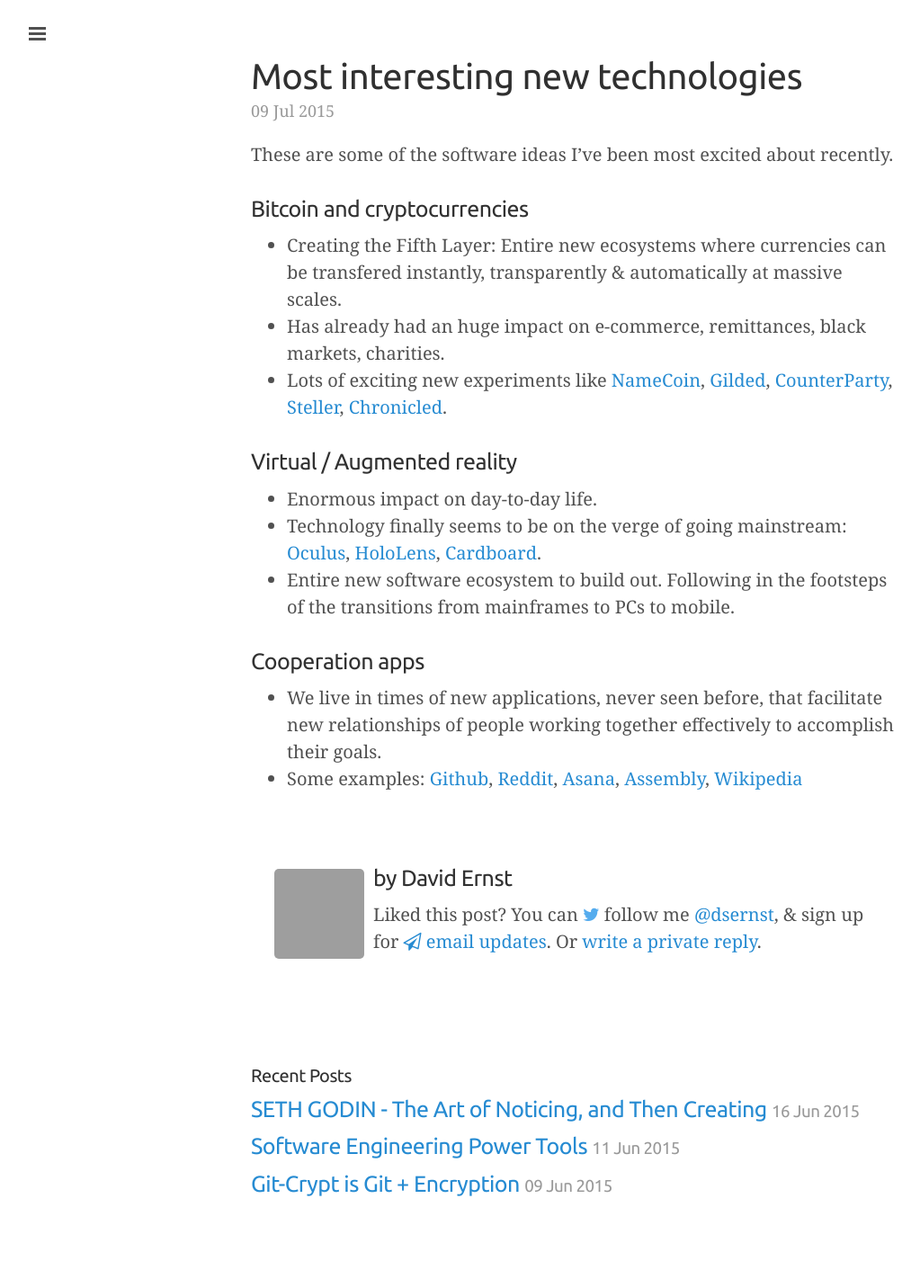
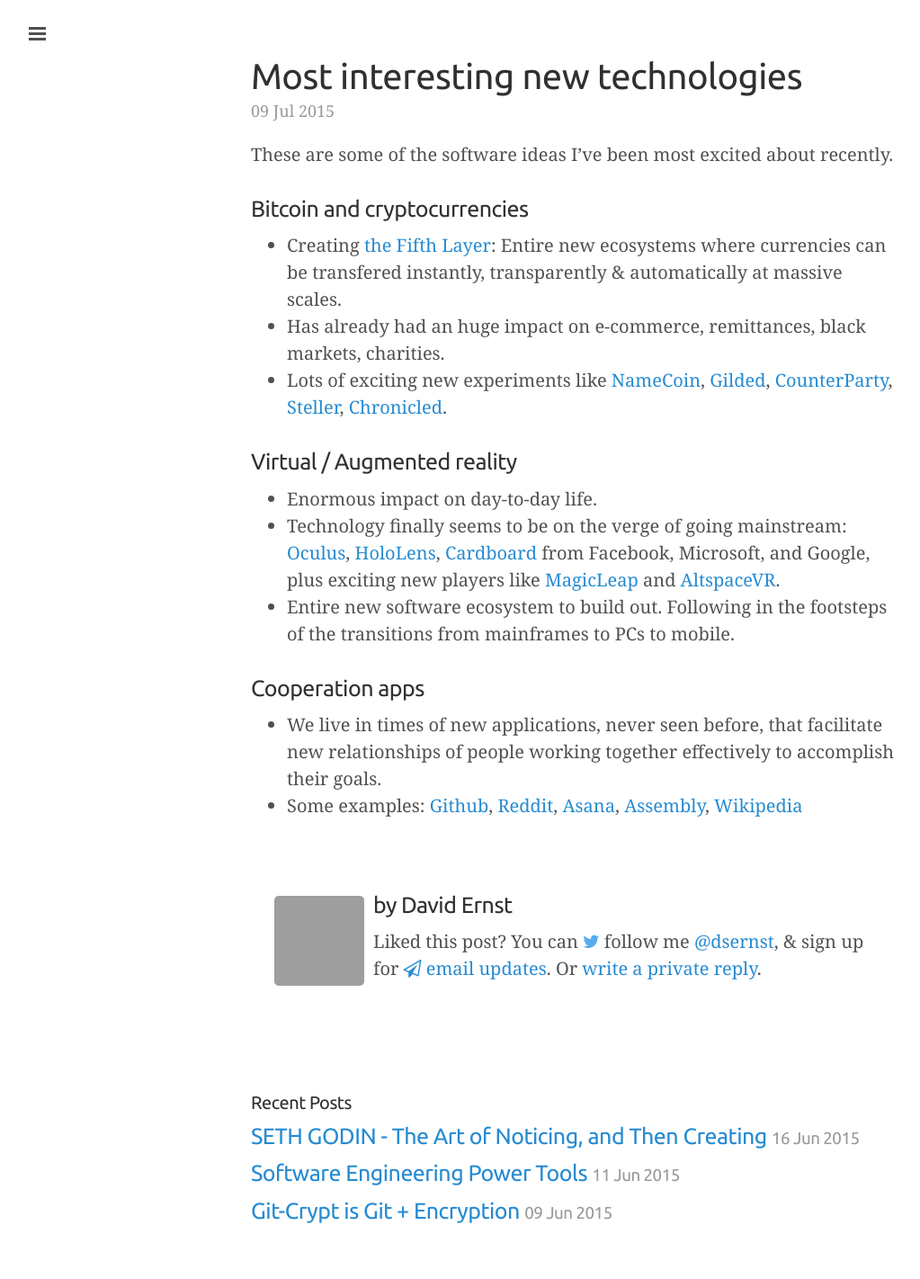
Before and after one commit to dsernst/quotes, a Jekyll site: the page built from _posts/2015-07-09-most-interesting-new-technologies.md, in a window 1280 px wide. Shown: the whole page at 90% size, without its empty margins (1-1024 px from the left). Built offline with Jekyll 4.4.1, drawn with Linux system fonts in a browser that asks for light colours; nearby versions of some CDN libraries; comment, search, counter and statistics services are not loaded; before the commit the page ends 1392 px from its top, so only the background shows below that; grey boxes are pictures that could not be loaded.

Commit message:
update Most Interesting Technologies post

```diff
--- a/_posts/2015-07-09-most-interesting-new-technologies.md
+++ b/_posts/2015-07-09-most-interesting-new-technologies.md
@@ -8,14 +8,14 @@
 
 ### Bitcoin and cryptocurrencies
 
-- Creating the Fifth Layer: Entire new ecosystems where currencies can be transfered instantly, transparently & automatically at massive scales.
+- Creating [the Fifth Layer](http://startupboy.com/2014/04/01/the-fifth-protocol/): Entire new ecosystems where currencies can be transfered instantly, transparently & automatically at massive scales.
 - Has already had an huge impact on e-commerce, remittances, black markets, charities.
 - Lots of exciting new experiments like [NameCoin](https://namecoin.info/), [Gilded](https://www.gilded.club/), [CounterParty](http://counterparty.io/), [Steller](https://www.stellar.org/), [Chronicled](http://www.chronicled.com/).
 
 ### Virtual / Augmented reality
 
 - Enormous impact on day-to-day life.
-- Technology finally seems to be on the verge of going mainstream: [Oculus](https://www.oculus.com), [HoloLens](https://www.microsoft.com/microsoft-hololens/en-us), [Cardboard](https://www.google.com/get/cardboard/).
+- Technology finally seems to be on the verge of going mainstream: [Oculus](https://www.oculus.com), [HoloLens](https://www.microsoft.com/microsoft-hololens/en-us), [Cardboard](https://www.google.com/get/cardboard/) from Facebook, Microsoft, and Google, plus exciting new players like [MagicLeap](http://www.magicleap.com/) and [AltspaceVR](http://altvr.com/).
 - Entire new software ecosystem to build out. Following in the footsteps of the transitions from mainframes to PCs to mobile.
 
 ### Cooperation apps
```
